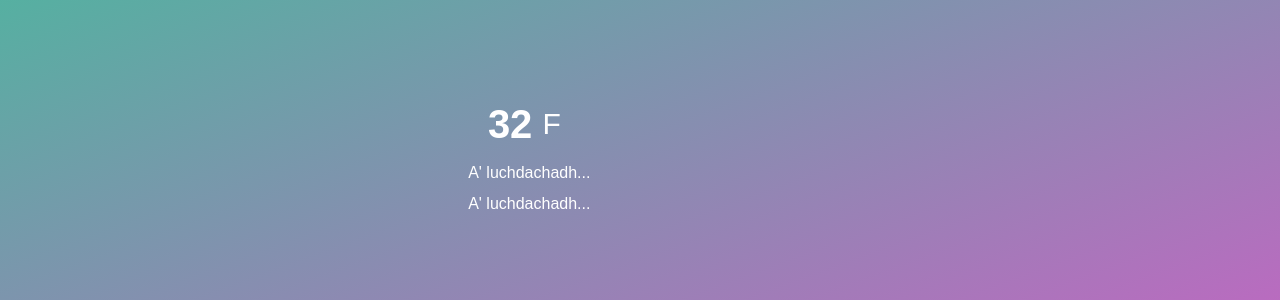
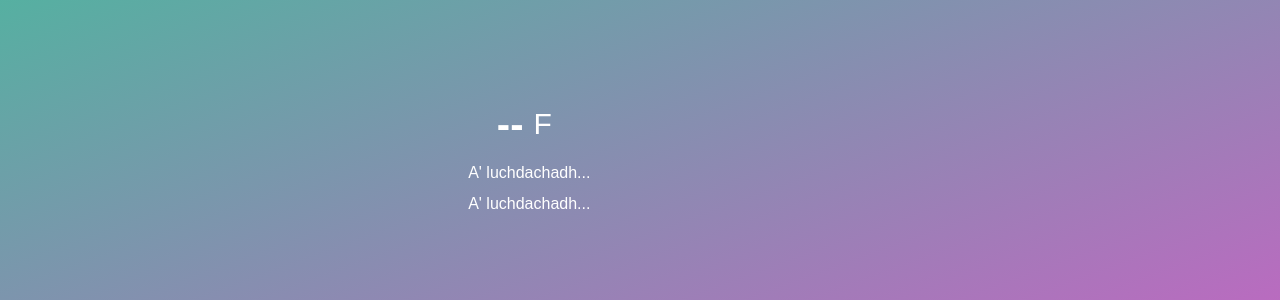
Before and after one commit to angeidheal/aimsir, a Jekyll site: the page built from index.html, in a window 1280 px wide. Shown: the part 384-684 px from the top of the page. Built offline with Jekyll 4.4.1, drawn with Linux system fonts in a browser that asks for light colours; a script that is not in the unit is left out.

Commit message:
Update index.html

```diff
--- a/index.html
+++ b/index.html
@@ -10,7 +10,7 @@ title: Dachaigh
 <div class="temperature">
   <canvas class="icon" width="128" height="128"></canvas>
     <div class="degree-section">
-        <h2 class="temperature-degree">32</h2>
+        <h2 class="temperature-degree">--</h2>
         <span>F</span>
     </div>
     <div class="temperature-description">A' luchdachadh...</div>
```
